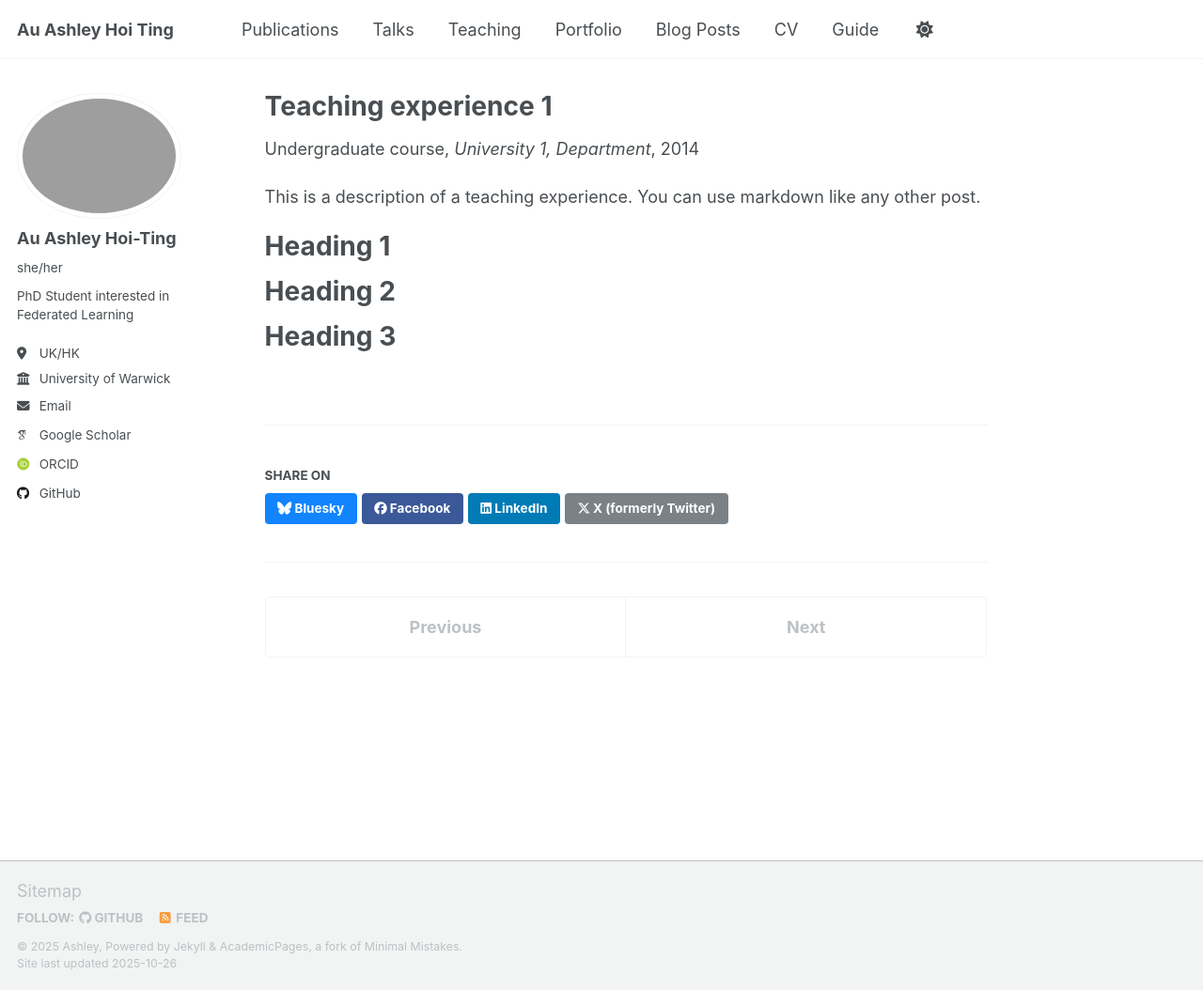
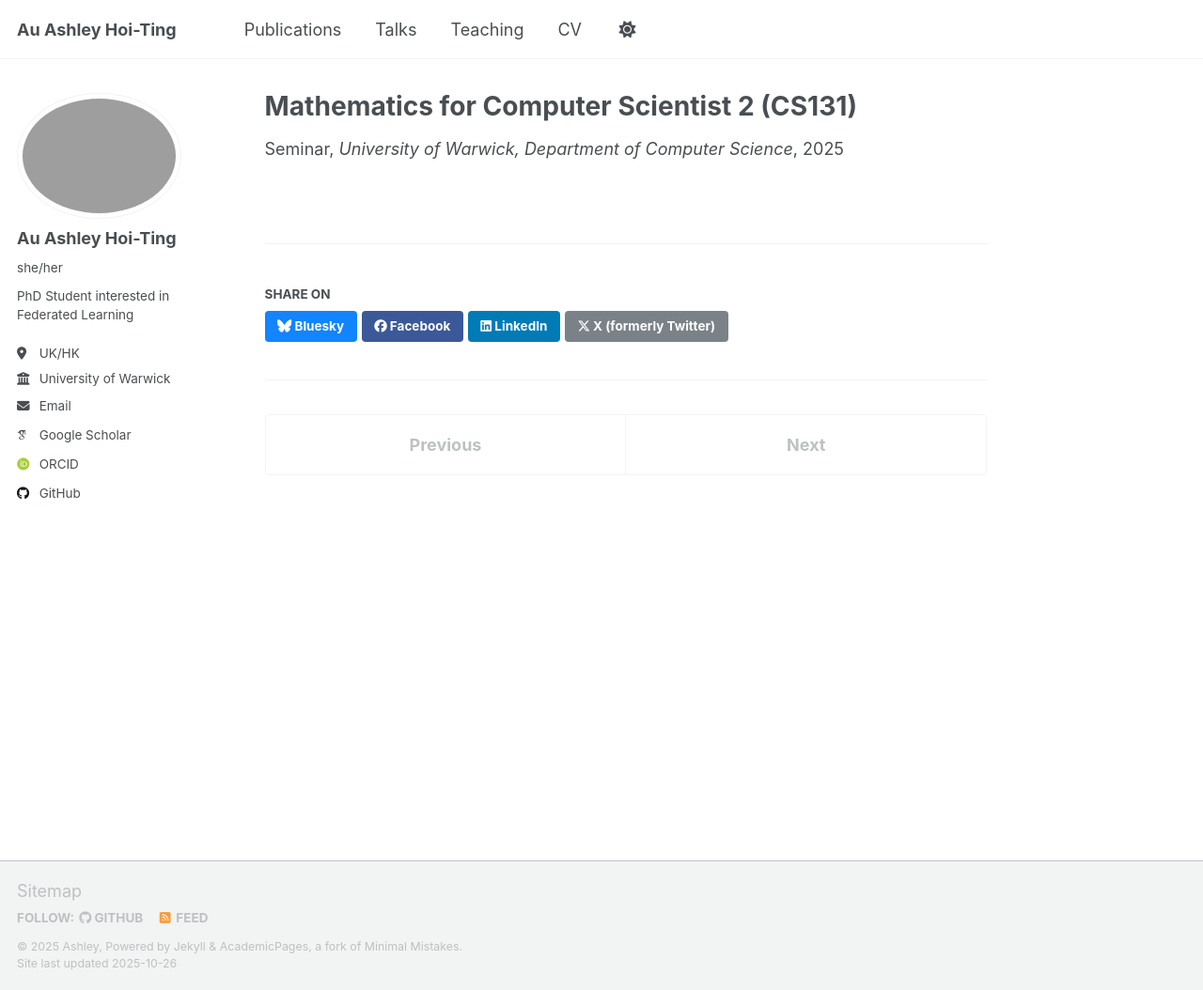
Before and after one commit to Ashley0909/Ashley0909.github.io, a Jekyll site: the page built from _teaching/math-for-cs.md, in a window 1280 px wide and 1054 px high. Shown: the whole window at 94% size. Built offline with Jekyll 4.4.1, drawn with Linux system fonts in a browser that asks for light colours; some web fonts are replaced; a script that is not in the unit is left out.

Commit message:
Added Talk, CV and Teaching

```diff
--- a/_config.yml
+++ b/_config.yml
@@ -9,7 +9,7 @@
 # Basic Site Settings
 locale                   : "en-US"
 site_theme               : "default" # Currently available options are "default", "air"
-title                    : "Au Ashley Hoi Ting"
+title                    : "Au Ashley Hoi-Ting"
 title_separator          : "-"
 name                     : &name "Ashley"
 description              : &description "This is Ashley"   # Update this with a general description of your site, this is the default if not overridden by a page
@@ -23,7 +23,7 @@ repository               : "Ashley0909/Ashley0909.github.io"
 #               Additional customization can be done by editing /_includes/author-profile.html
 author:
   # Biographic information
-  avatar           : "images/avatar.jpg"
+  avatar           : "/images/avatar.jpg"
   name             : "Au Ashley Hoi-Ting"
   pronouns         : "she/her" # example: "she/her"
   bio              : "PhD Student interested in Federated Learning"
--- a/_teaching/2014-spring-teaching-1.md
+++ /dev/null
@@ -1,20 +0,0 @@
----
-title: "Teaching experience 1"
-collection: teaching
-type: "Undergraduate course"
-permalink: /teaching/2014-spring-teaching-1
-venue: "University 1, Department"
-date: 2014-01-01
-location: "City, Country"
----
-
-This is a description of a teaching experience. You can use markdown like any other post.
-
-Heading 1
-======
-
-Heading 2
-======
-
-Heading 3
-======
--- /dev/null
+++ b/_teaching/math-for-cs.md
@@ -0,0 +1,9 @@
+---
+title: "Mathematics for Computer Scientist 2 (CS131)"
+collection: teaching
+type: "Seminar"
+permalink: /teaching/2014-spring-teaching-1
+venue: "University of Warwick, Department of Computer Science"
+date: 2025-01-01
+location: "City, Country"
+---
```
Also changed, not shown: _data/navigation.yml (+6 -6 lines), _includes/archive-single-talk.html (+13 -1 lines), _includes/archive-single.html (+8 -1 lines), _pages/cv.md (+2 -53 lines), _talks/2012-03-01-talk-1.md (deleted, +0 -11 lines), _talks/2013-03-01-tutorial-1.md (deleted, +0 -13 lines), _talks/2014-02-01-talk-1.md (added, +11 -0 lines), _talks/2014-02-01-talk-2.md (deleted, +0 -13 lines), _talks/2014-03-01-talk-2.md (added, +11 -0 lines), _talks/2014-03-01-talk-3.md (deleted, +0 -11 lines), _teaching/2015-spring-teaching-2.md (deleted, +0 -20 lines), _teaching/formal-systems.md (added, +9 -0 lines), _teaching/neural-computing.md (added, +8 -0 lines), 3 other files.
